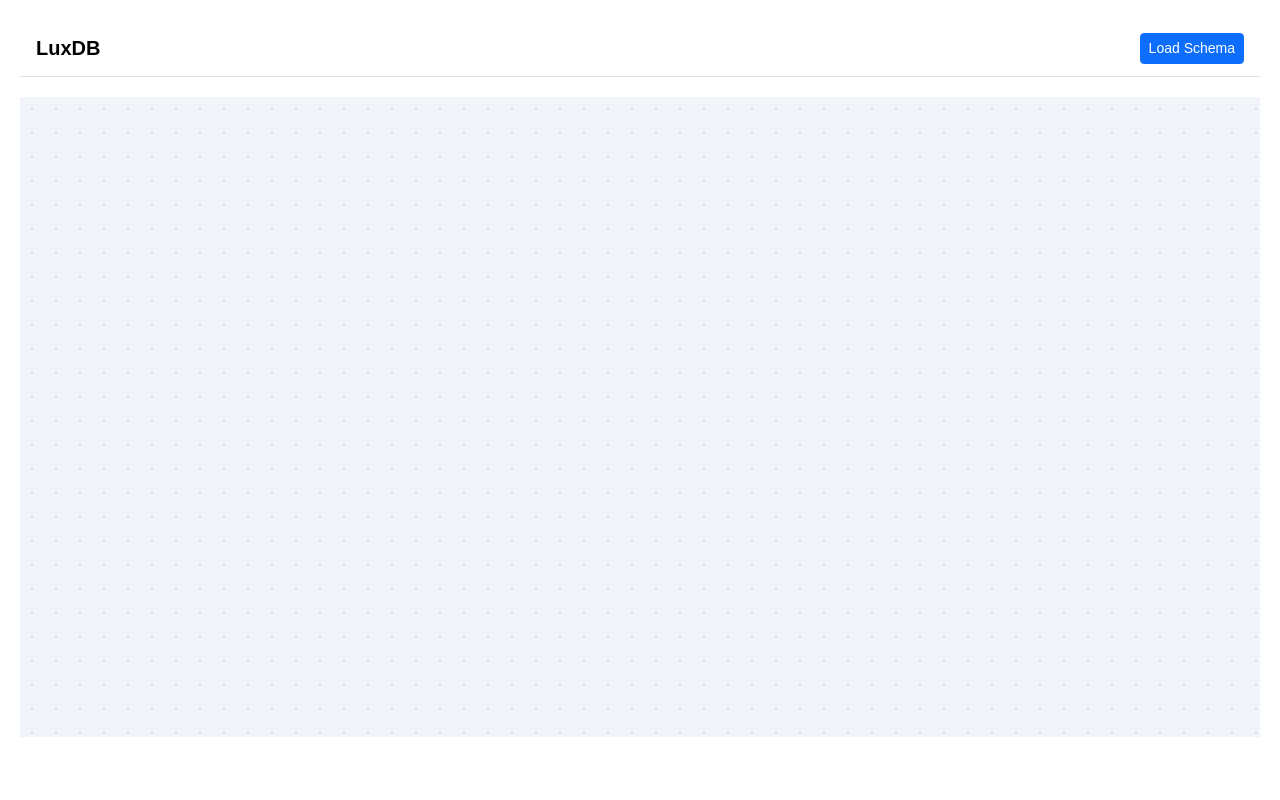
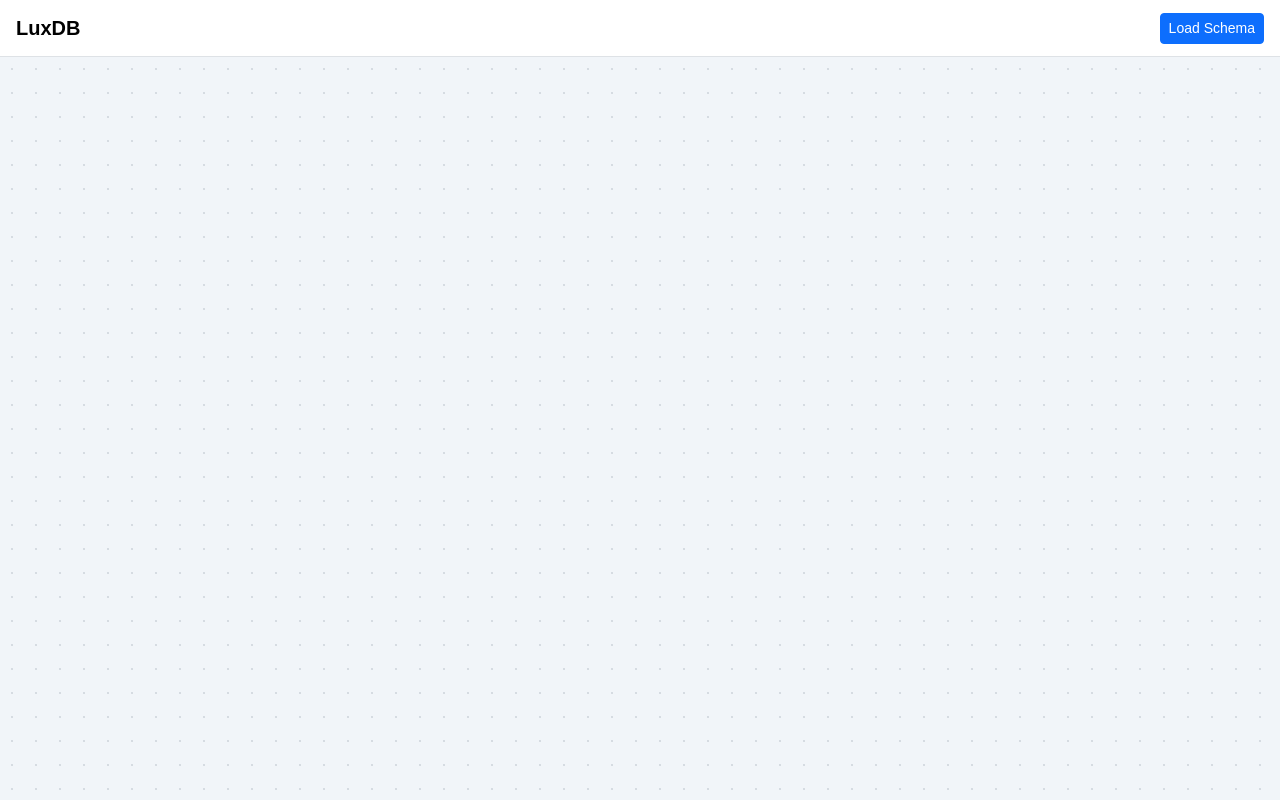
Before and after one commit to Sahil-XD/LuxDB, a plain HTML site: page frontend/index.html in a window 1280 px wide. Drawn offline with nearby package versions, Linux system fonts and the light colour scheme.

Commit message:
made canvas fill the page

```diff
--- a/frontend/index.html
+++ b/frontend/index.html
@@ -9,16 +9,15 @@
         <style>
 
             body {
-                padding: 20px;
+                padding: 0;
                 font-family: sans-serif;
             }
 
             #canvas-area{
                 display: flex;
                 gap: 20px;
-                margin-top: 20px;
                 flex-wrap: wrap;
-                min-height: 80vh;
+                min-height: calc(100vh - 57px);
                 padding: 20px;
                 background-color: #F1F5F9;
                 background-image: radial-gradient(rgba(71, 85, 105, 0.16) 1.5px, transparent 1.5px);
```
